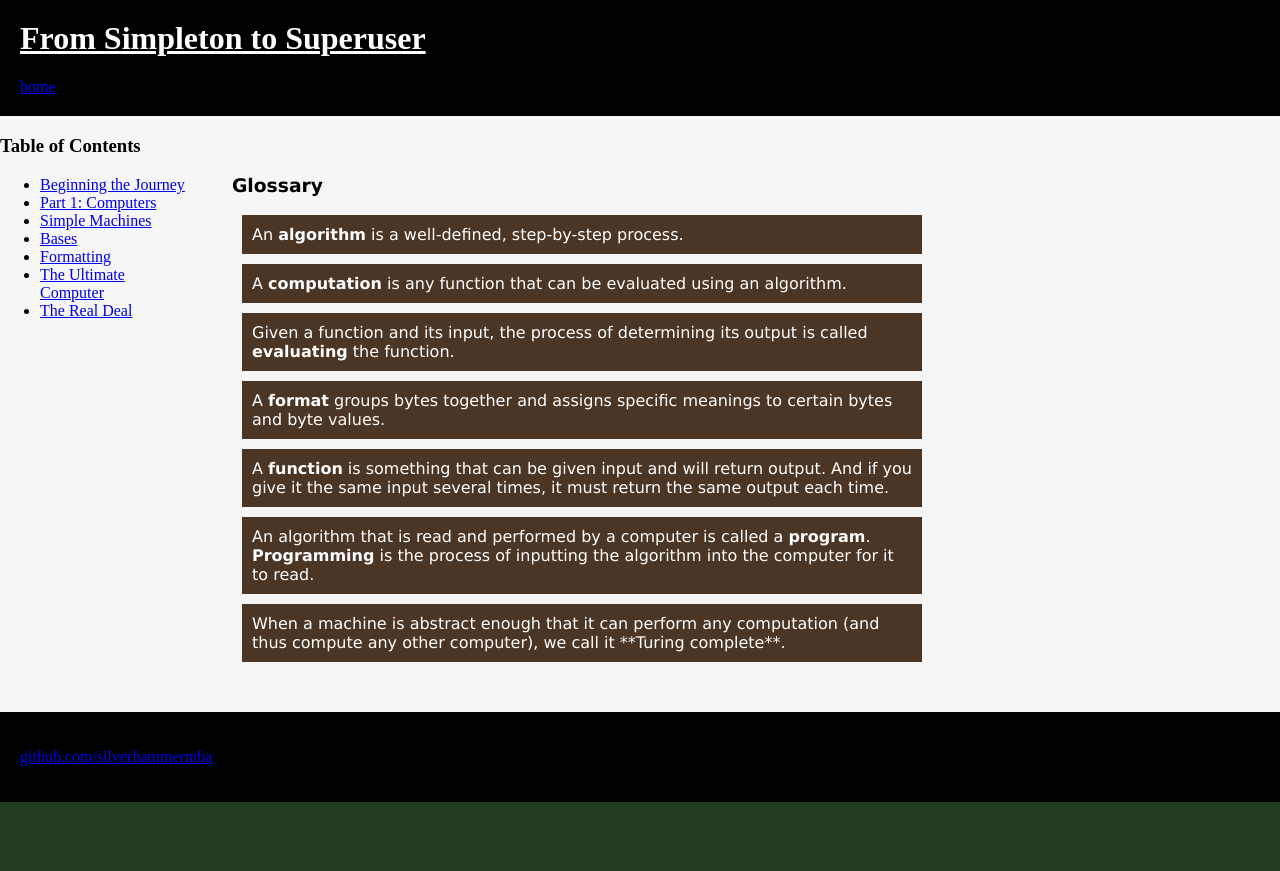
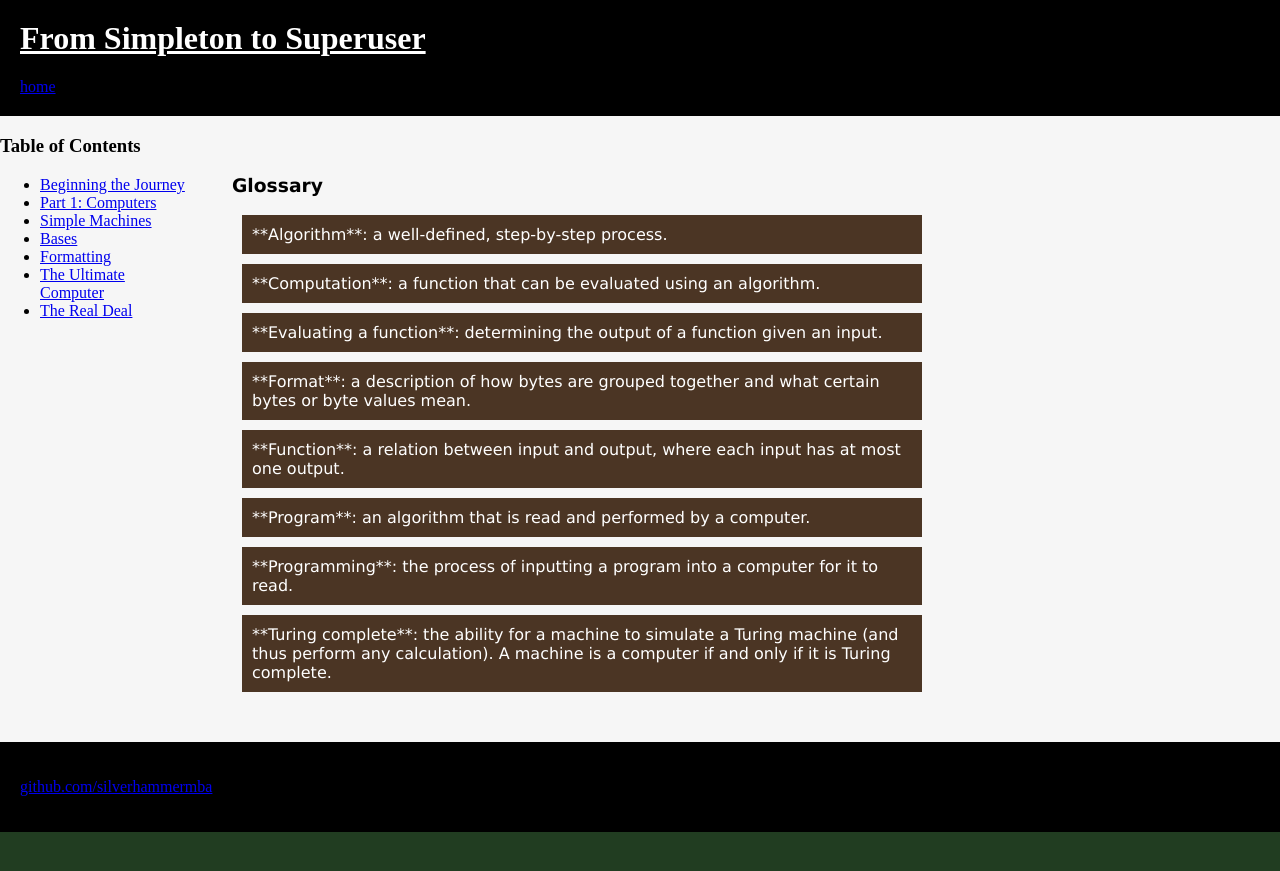
Before and after one commit to silverhammermba/superuser, a Jekyll site: the page built from extras/glossary.markdown, in a window 1280 px wide. Shown: the top 871 px of the page. Built offline with Jekyll 4.4.1, drawn with Linux system fonts in a browser that asks for light colours; Markdown is read by kramdown in place of the engine named in the settings.

Commit message:
Reword glossary definitions
Original definitions depended too much on context

```diff
--- a/extras/glossary.markdown
+++ b/extras/glossary.markdown
@@ -4,37 +4,41 @@
 ---
 
 <aside class="definition">
-An <strong>algorithm</strong> is a well-defined, step-by-step process.
+**Algorithm**: a well-defined, step-by-step process.
 </aside>
 
 <aside class="definition">
-A <strong>computation</strong> is any function that can be evaluated using an
+**Computation**: a function that can be evaluated using an
 algorithm.
 </aside>
 
 <aside class="definition">
-Given a function and its input, the process of determining its output is called
-<strong>evaluating</strong> the function.
+**Evaluating a function**: determining the output of a function
+given an input.
 </aside>
 
 <aside class="definition">
-A <strong>format</strong> groups bytes together and assigns specific meanings to
-certain bytes and byte values.
+**Format**: a description of how bytes are grouped together and
+what certain bytes or byte values mean.
 </aside>
 
 <aside class="definition">
-A <strong>function</strong> is something that can be given input and will
-return output. And if you give it the same input several times, it must return
-the same output each time.
+**Function**: a relation between input and output, where each
+input has at most one output.
 </aside>
 
 <aside class="definition">
-An algorithm that is read and performed by a computer is called a
-<strong>program</strong>. <strong>Programming</strong> is the process of
-inputting the algorithm into the computer for it to read.
+**Program**: an algorithm that is read and performed by a
+computer.
 </aside>
 
 <aside class="definition">
-When a machine is abstract enough that it can perform any computation (and thus
-compute any other computer), we call it **Turing complete**.
+**Programming**: the process of inputting a program into a
+computer for it to read.
 </aside>
+
+<aside class="definition">
+**Turing complete**: the ability for a machine to simulate a
+Turing machine (and thus perform any calculation). A machine is a computer if
+and only if it is Turing complete.
+</aside>
```
